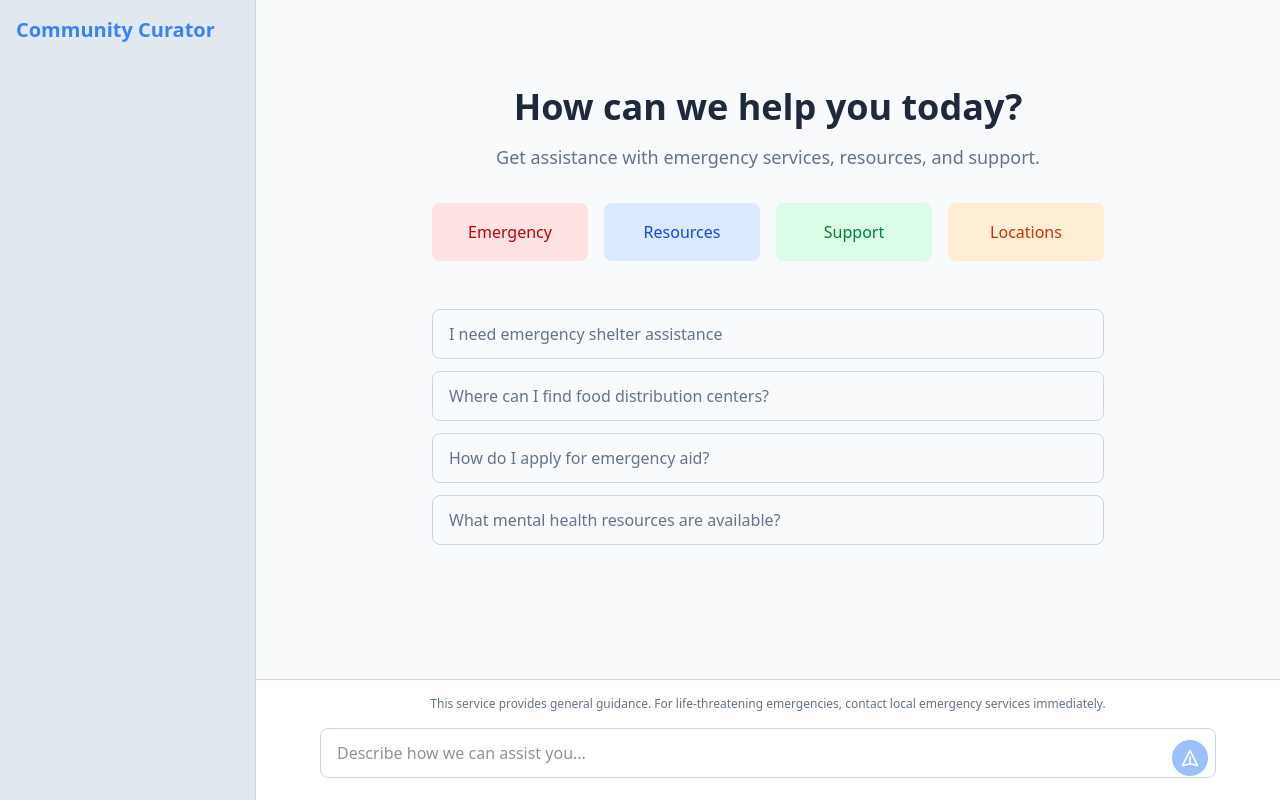
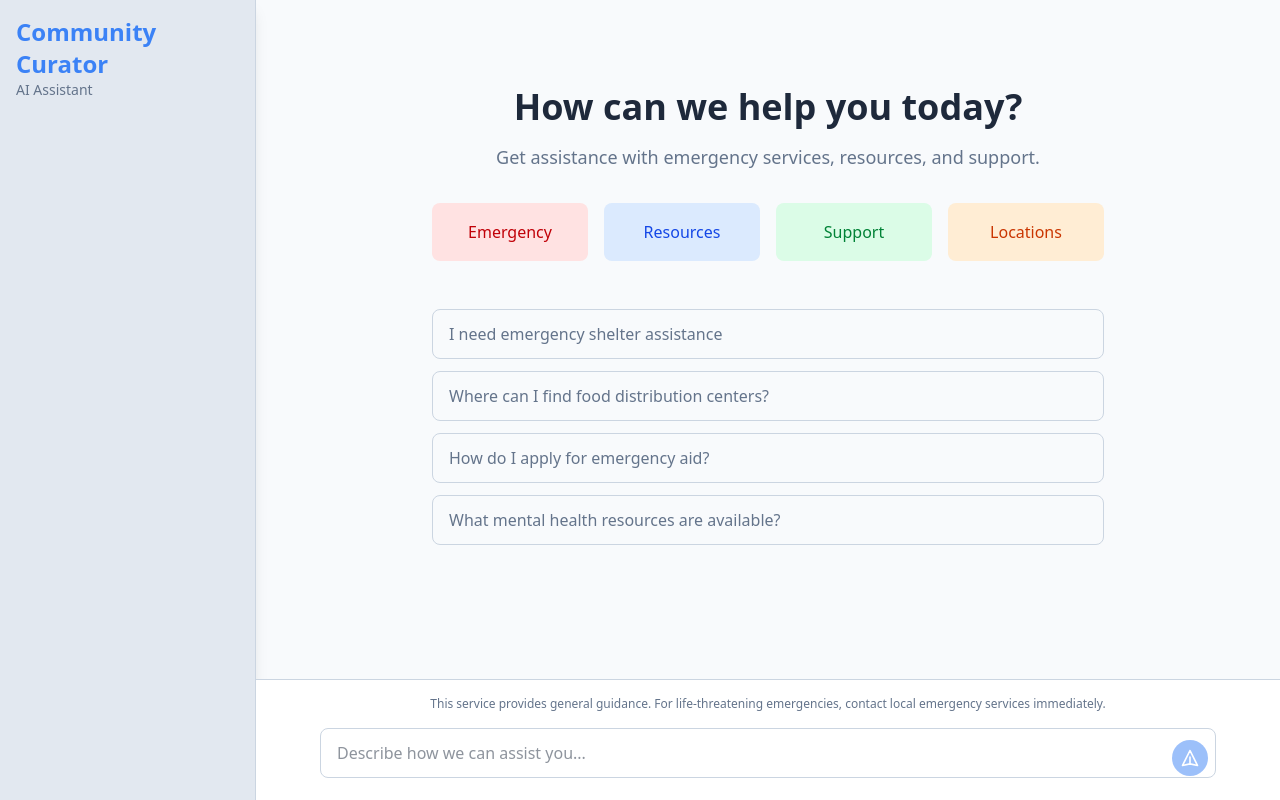
Before and after one commit to sammytamimi/community-curator, a Next.js app in the folder apps/frontend/: page / in a window 1280 px wide. Built offline with nearby package versions, Linux system fonts and the light colour scheme.

Commit message:
improve visual hierarchy and spacing

```diff
--- a/apps/frontend/src/app/layout.tsx
+++ b/apps/frontend/src/app/layout.tsx
@@ -13,8 +13,8 @@ const geistMono = Geist_Mono({
 });
 
 export const metadata: Metadata = {
-  title: "T3.chat - AI Assistant",
-  description: "Your intelligent AI assistant for conversations and tasks",
+  title: "Community Curator AI Assistant",
+  description: "AI assistant for humanitarian aid",
 };
 
 export default function RootLayout({
--- a/apps/frontend/src/app/page.tsx
+++ b/apps/frontend/src/app/page.tsx
@@ -121,10 +121,11 @@ export default function Home() {
   return (
     <div className="h-screen flex bg-background">
       {/* Sidebar */}
-      <div className="w-64 bg-sidebar-bg border-r border-border flex flex-col">
+      <div className="w-64 bg-sidebar-bg border-r border-border flex flex-col shadow-lg">
         {/* Header */}
         <div className="p-4">
-          <h1 className="text-xl font-bold text-primary">Community Curator</h1>
+          <h1 className="text-2xl font-bold text-primary">Community Curator</h1>
+          <p className="text-sm text-muted">AI Assistant</p>
         </div>
       </div>
 
@@ -167,14 +168,14 @@ export default function Home() {
           /* Chat Interface */
           <div className="flex-1 flex flex-col overflow-hidden">
             <div className="flex-1 overflow-y-auto p-4">
-              <div className="max-w-4xl mx-auto space-y-4">
+              <div className="max-w-4xl mx-auto space-y-6">
                 {messages.map((msg) => (
                   <div
                     key={msg.id}
                     className={`flex ${msg.isUser ? 'justify-end' : 'justify-start'}`}
                   >
                     <div
-                      className={`max-w-3xl rounded-lg px-4 py-2 ${
+                      className={`max-w-3xl rounded-lg px-5 py-3 ${
                         msg.isUser
                           ? 'bg-primary text-white'
                           : 'bg-card-bg border border-border text-foreground'
```
